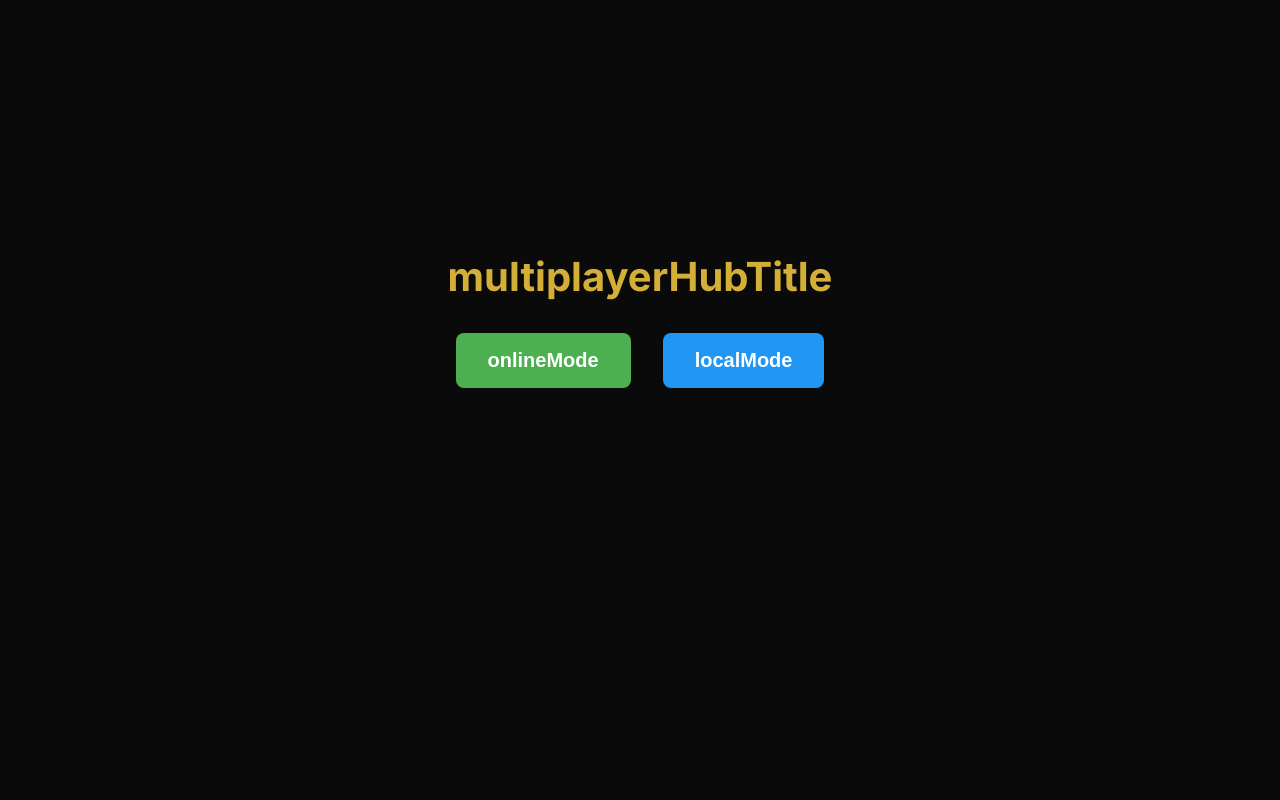
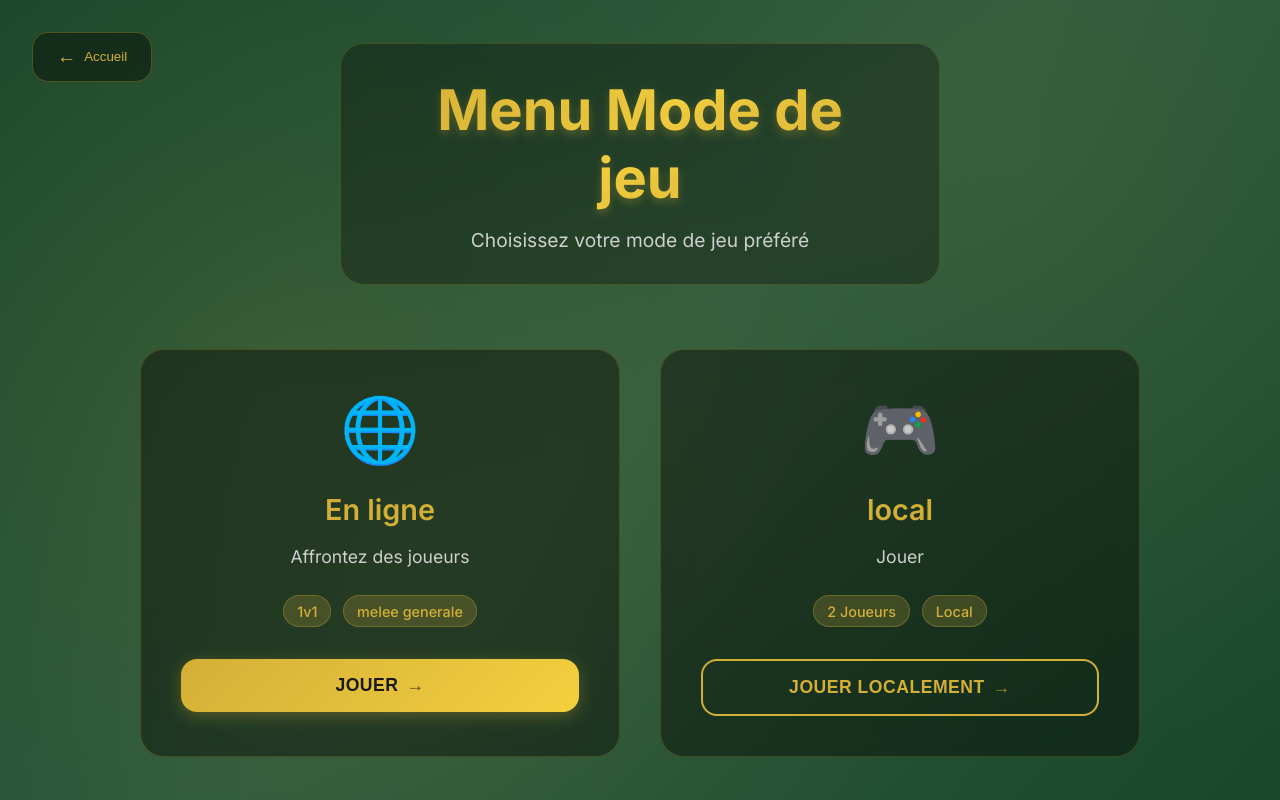
Before and after one commit to mkaliszc/ft_transcendence, a Vue app in the folder frontend/: page /multiplayer in a window 1280 px wide. Built offline with nearby package versions, Linux system fonts and the light colour scheme.

Commit message:
et voila

```diff
--- a/frontend/src/components/MultiplayerHub.vue
+++ b/frontend/src/components/MultiplayerHub.vue
@@ -1,30 +1,63 @@
-<!-- src/components/MultiplayerHub.vue -->
 <template>
   <div class="hub-container">
-    <h1>{{ $t('multiplayerHubTitle') /* “Multijoueur” */ }}</h1>
-    <div class="hub-buttons">
-      <!--        ▶ Mode en ligne (choix créer/rejoindre) -->
-      <button @click="goOnline" class="btn btn-online">
-        {{ $t('onlineMode') /* “En ligne” */ }}
-      </button>
-      <!--        ▶ Mode local (2 joueurs sur même écran) -->
-      <button @click="goLocal" class="btn btn-local">
-        {{ $t('localMode') /* “Local” */ }}
-      </button>
+    <!-- Back to Home Button -->
+    <button class="back-button" @click="goHome">
+      <span class="back-arrow">←</span>
+      <span>Accueil</span>
+    </button>
+
+    <div class="hero-section">
+      <div class="title-container">
+        <h1 class="main-title">{{ $t(' Menu Mode de jeu') /* "Multijoueur" */ }}</h1>
+        <p class="subtitle">Choisissez votre mode de jeu préféré</p>
+      </div>
+    </div>
+
+    <div class="game-modes">
+      <div class="mode-card" @click="goOnline">
+        <div class="mode-icon">🌐</div>
+        <h3 class="mode-title">{{ $t('online') /* "En ligne" */ }}</h3>
+        <p class="mode-description">Affrontez des joueurs</p>
+        <div class="mode-features">
+          <span class="feature-tag">1v1</span>
+          <span class="feature-tag">melee generale</span>
+        </div>
+        <button class="mode-button primary">
+          <span>Jouer</span>
+          <div class="button-arrow">→</div>
+        </button>
+      </div>
+
+      <div class="mode-card" @click="goLocal">
+        <div class="mode-icon">🎮</div>
+        <h3 class="mode-title">{{ $t('local') /* "Local" */ }}</h3>
+        <p class="mode-description">Jouer</p>
+        <div class="mode-features">
+          <span class="feature-tag">2 Joueurs</span>
+          <span class="feature-tag">Local</span>
+        </div>
+        <button class="mode-button secondary">
+          <span>Jouer localement</span>
+          <div class="button-arrow">→</div>
+        </button>
+      </div>
     </div>
   </div>
 </template>
 
 <script setup lang="ts">
 import { useRouter } from 'vue-router';
-//import { useI18n } from 'vue-i18n';
 
 const router = useRouter();
-//const { t } = useI18n();
+
+function goHome() {
+  router.push({ name: 'Home' });
+}
 
 function goOnline() {
   router.push({ name: 'CreateOrJoin' });
 }
+
 function goLocal() {
   router.push({ name: 'MultiplayerLocal' });
 }
@@ -32,41 +65,321 @@ function goLocal() {
 
 <style scoped>
 .hub-container {
-  min-height: 80vh;
+  min-height: 100vh;
+  background: linear-gradient(135deg, #1a472a 0%, #2d5a3d 50%, #1a472a 100%);
+  padding: 2rem;
   display: flex;
   flex-direction: column;
   align-items: center;
   justify-content: center;
+  position: relative;
+  overflow: hidden;
 }
-h1 {
-  font-size: 2.5rem;
+
+.hub-container::before {
+  content: '';
+  position: absolute;
+  top: 0;
+  left: 0;
+  right: 0;
+  bottom: 0;
+  background:
+    radial-gradient(circle at 20% 50%, rgba(212, 175, 55, 0.1) 0%, transparent 50%),
+    radial-gradient(circle at 80% 20%, rgba(212, 175, 55, 0.08) 0%, transparent 50%),
+    radial-gradient(circle at 40% 80%, rgba(212, 175, 55, 0.06) 0%, transparent 50%);
+  pointer-events: none;
+}
+
+.back-button {
+  position: absolute;
+  top: 2rem;
+  left: 2rem;
+  background: rgba(0, 0, 0, 0.4);
+  backdrop-filter: blur(10px);
+  border: 1px solid rgba(212, 175, 55, 0.3);
+  border-radius: 1rem;
+  padding: 0.8rem 1.5rem;
   color: #d4af37;
+  cursor: pointer;
+  display: flex;
+  align-items: center;
+  gap: 0.5rem;
+  font-weight: 500;
+  transition: all 0.3s ease;
+  z-index: 10;
+}
+
+.back-button:hover {
+  background: rgba(212, 175, 55, 0.1);
+  border-color: #d4af37;
+  color: #f4d03f;
+  transform: translateX(-3px);
+}
+
+.back-arrow {
+  font-size: 1.2rem;
+  transition: transform 0.3s ease;
+}
+
+.back-button:hover .back-arrow {
+  transform: translateX(-2px);
+}
+
+.hero-section {
+  text-align: center;
+  margin-bottom: 4rem;
+  z-index: 1;
+}
+
+.title-container {
+  background: rgba(0, 0, 0, 0.3);
+  backdrop-filter: blur(10px);
+  border: 1px solid rgba(212, 175, 55, 0.2);
+  border-radius: 1.5rem;
+  padding: 2rem 3rem;
+  max-width: 600px;
+}
+
+.main-title {
+  font-size: 3.5rem;
+  font-weight: 700;
+  background: linear-gradient(135deg, #d4af37 0%, #f4d03f 50%, #d4af37 100%);
+  background-clip: text;
+  -webkit-background-clip: text;
+  -webkit-text-fill-color: transparent;
+  margin: 0 0 1rem 0;
+  text-shadow: 0 4px 8px rgba(212, 175, 55, 0.3);
+}
+
+.subtitle {
+  color: #e0e0e0;
+  font-size: 1.2rem;
+  margin: 0;
+  opacity: 0.9;
+}
+
+.game-modes {
+  display: grid;
+  grid-template-columns: repeat(auto-fit, minmax(350px, 1fr));
+  gap: 2.5rem;
+  max-width: 1000px;
+  width: 100%;
+  z-index: 1;
+}
+
+.mode-card {
+  background: rgba(0, 0, 0, 0.4);
+  backdrop-filter: blur(15px);
+  border: 1px solid rgba(212, 175, 55, 0.2);
+  border-radius: 1.5rem;
+  padding: 2.5rem;
+  text-align: center;
+  cursor: pointer;
+  transition: all 0.4s cubic-bezier(0.175, 0.885, 0.32, 1.275);
+  position: relative;
+  overflow: hidden;
+}
+
+.mode-card::before {
+  content: '';
+  position: absolute;
+  top: 0;
+  left: -100%;
+  width: 100%;
+  height: 100%;
+  background: linear-gradient(90deg, transparent, rgba(212, 175, 55, 0.1), transparent);
+  transition: left 0.8s;
+}
+
+.mode-card:hover::before {
+  left: 100%;
+}
+
+.mode-card:hover {
+  transform: translateY(-8px) scale(1.02);
+  border-color: #d4af37;
+  box-shadow: 0 20px 40px rgba(212, 175, 55, 0.2);
+  background: rgba(0, 0, 0, 0.6);
+}
+
+.mode-icon {
+  font-size: 4rem;
+  margin-bottom: 1.5rem;
+  transition: transform 0.3s ease;
+}
+
+.mode-card:hover .mode-icon {
+  transform: scale(1.2);
+}
+
+.mode-title {
+  color: #d4af37;
+  font-size: 1.8rem;
+  font-weight: 600;
+  margin: 0 0 1rem 0;
+  transition: color 0.3s ease;
+}
+
+.mode-card:hover .mode-title {
+  color: #f4d03f;
+}
+
+.mode-description {
+  color: #e0e0e0;
+  font-size: 1.1rem;
+  line-height: 1.6;
+  margin: 0 0 1.5rem 0;
+  opacity: 0.9;
+}
+
+.mode-features {
+  display: flex;
+  justify-content: center;
+  gap: 0.75rem;
   margin-bottom: 2rem;
+  flex-wrap: wrap;
 }
-.hub-buttons {
+
+.feature-tag {
+  background: rgba(212, 175, 55, 0.2);
+  color: #d4af37;
+  padding: 0.4rem 0.8rem;
+  border-radius: 1rem;
+  font-size: 0.9rem;
+  font-weight: 500;
+  border: 1px solid rgba(212, 175, 55, 0.3);
+  transition: all 0.3s ease;
+}
+
+.mode-card:hover .feature-tag {
+  background: rgba(212, 175, 55, 0.3);
+  color: #f4d03f;
+  border-color: #d4af37;
+}
+
+.mode-button {
+  width: 100%;
+  padding: 1rem 2rem;
+  border: none;
+  border-radius: 1rem;
+  font-size: 1.1rem;
+  font-weight: 600;
+  cursor: pointer;
   display: flex;
-  gap: 2rem;
+  align-items: center;
+  justify-content: center;
+  gap: 0.5rem;
+  transition: all 0.3s ease;
+  text-transform: uppercase;
+  letter-spacing: 0.5px;
+  position: relative;
+  overflow: hidden;
 }
-.btn {
-  padding: 1rem 2rem;
-  font-size: 1.25rem;
-  border: none;
-  border-radius: 0.5rem;
-  cursor: pointer;
-  color: white;
-  font-weight: bold;
-  transition: background-color 0.2s;
+
+.mode-button.primary {
+  background: linear-gradient(135deg, #d4af37, #f4d03f);
+  color: #1a1a1a;
+  box-shadow: 0 4px 15px rgba(212, 175, 55, 0.3);
 }
-.btn-online {
-  background-color: #4caf50;
+
+.mode-button.primary:hover {
+  transform: translateY(-2px);
+  box-shadow: 0 8px 25px rgba(212, 175, 55, 0.4);
+  background: linear-gradient(135deg, #f4d03f, #d4af37);
 }
-.btn-online:hover {
-  background-color: #388e3c;
+
+.mode-button.secondary {
+  background: transparent;
+  color: #d4af37;
+  border: 2px solid #d4af37;
 }
-.btn-local {
-  background-color: #2196f3;
+
+.mode-button.secondary:hover {
+  background: #d4af37;
+  color: #1a1a1a;
+  transform: translateY(-2px);
+  box-shadow: 0 8px 25px rgba(212, 175, 55, 0.3);
 }
-.btn-local:hover {
-  background-color: #1976d2;
+
+.button-arrow {
+  transition: transform 0.3s ease;
+  opacity: 0.7;
+}
+
+.mode-button:hover .button-arrow {
+  transform: translateX(5px);
+  opacity: 1;
+}
+
+/* Responsive Design */
+@media (max-width: 768px) {
+  .hub-container {
+    padding: 1rem;
+    min-height: 100vh;
+  }
+
+  .back-button {
+    top: 1rem;
+    left: 1rem;
+    padding: 0.6rem 1.2rem;
+    font-size: 0.9rem;
+  }
+
+  .main-title {
+    font-size: 2.5rem;
+  }
+
+  .title-container {
+    padding: 1.5rem 2rem;
+  }
+
+  .game-modes {
+    grid-template-columns: 1fr;
+    gap: 1.5rem;
+  }
+
+  .mode-card {
+    padding: 2rem;
+  }
+
+  .mode-icon {
+    font-size: 3rem;
+  }
+
+  .mode-title {
+    font-size: 1.5rem;
+  }
+}
+
+@media (max-width: 480px) {
+  .back-button {
+    top: 0.5rem;
+    left: 0.5rem;
+    padding: 0.5rem 1rem;
+    font-size: 0.8rem;
+  }
+
+  .main-title {
+    font-size: 2rem;
+  }
+
+  .subtitle {
+    font-size: 1rem;
+  }
+
+  .mode-card {
+    padding: 1.5rem;
+  }
+
+  .mode-features {
+    gap: 0.5rem;
+  }
+
+  .feature-tag {
+    font-size: 0.8rem;
+    padding: 0.3rem 0.6rem;
+  }
 }
 </style>
+message.txt
+8 KB
```
Also changed, not shown: package.json (deleted, +0 -12 lines), 2 other files (tests, documents, lock files or other folders).
